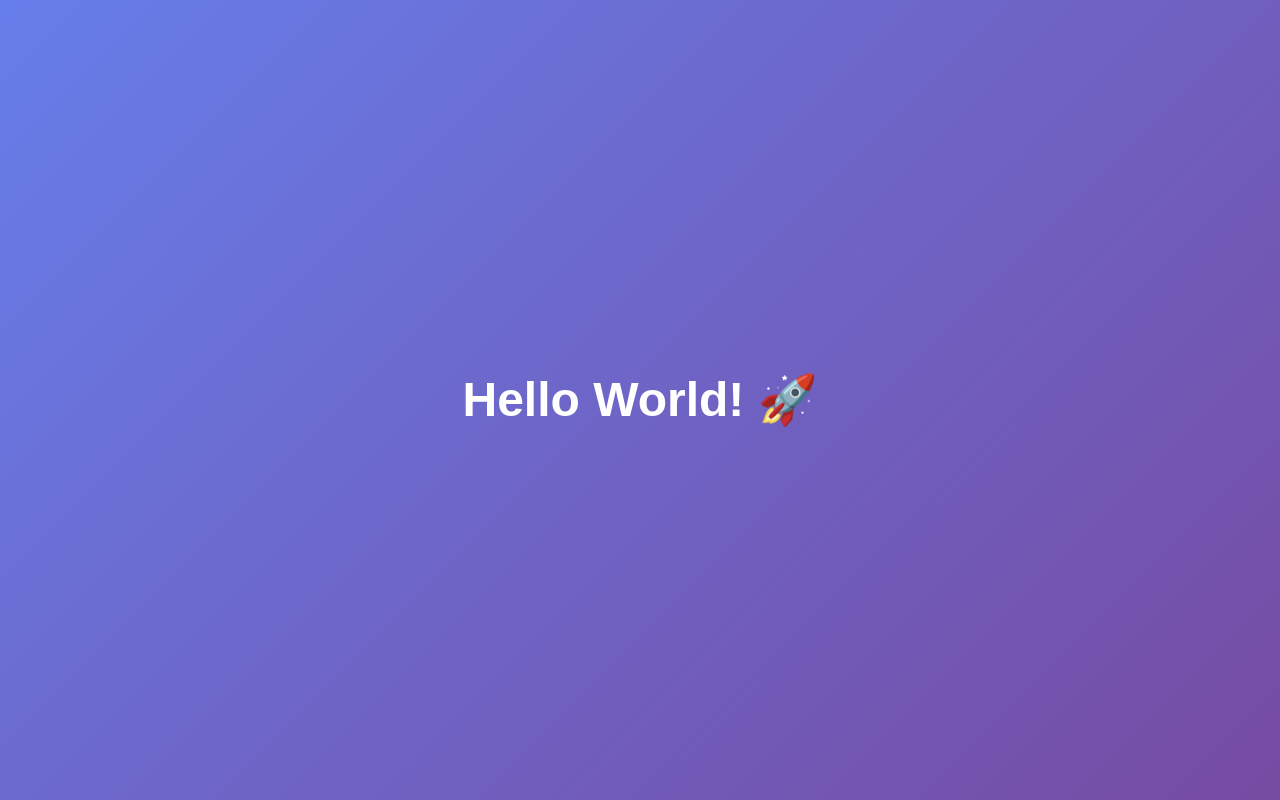
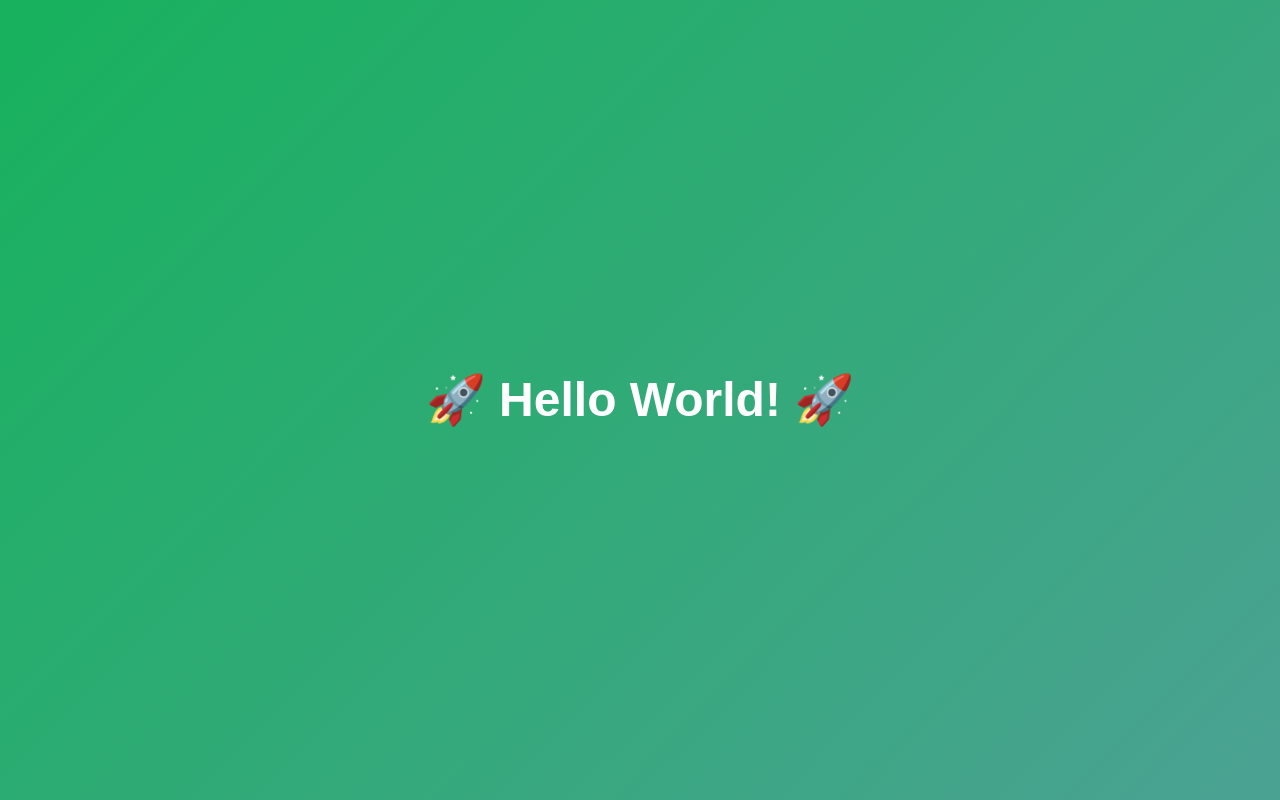
Before and after one commit to dwigt-pd/test-hello-world, a plain HTML site: page index.html in a window 1280 px wide. Drawn offline with Linux system fonts and the light colour scheme.

Commit message:
made a background tweak and added a rocket

```diff
--- a/index.html
+++ b/index.html
@@ -12,7 +12,7 @@
             align-items: center;
             height: 100vh;
             margin: 0;
-            background: linear-gradient(135deg, #667eea 0%, #764ba2 100%);
+            background: linear-gradient(135deg, #17b25d 0%, #4ba293 100%);
         }
         h1 {
             color: white;
@@ -21,6 +21,6 @@
     </style>
 </head>
 <body>
-    <h1>Hello World! 🚀</h1>
+    <h1>🚀 Hello World! 🚀</h1>
 </body>
 </html>
```
